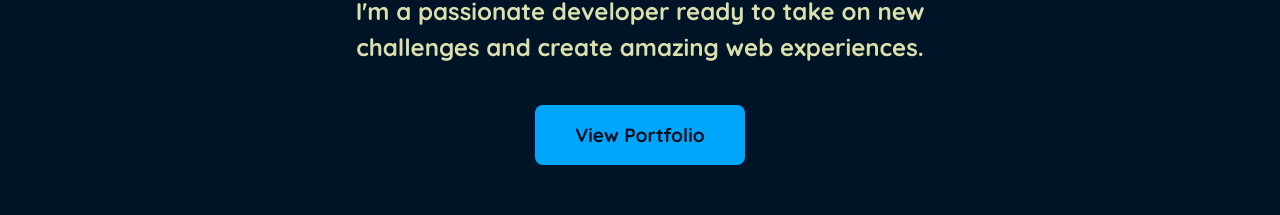
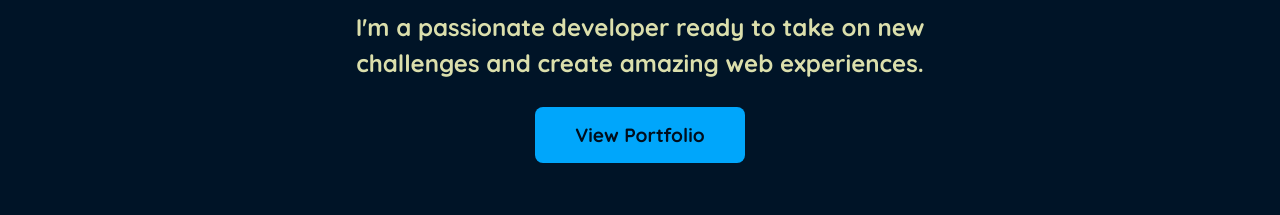
Before and after one commit to devv64/dev_portfolio, a React (Create React App) app: page / in a window 1280 px wide. Shown: the part 405-620 px from the top of the page. Built offline with nearby package versions, Linux system fonts and the light colour scheme; no server answers; the HTML template or start-up script is replaced by a standard one.

Commit message:
Fixed view portfolio button and cleaned up code

```diff
--- a/src/App.tsx
+++ b/src/App.tsx
@@ -6,12 +6,6 @@ import About from './components/About';
 import { Element } from 'react-scroll';
 
 const App: React.FC = () => {
-  const links = [
-    { title: 'Portfolio', url: '/portfolio' },
-    { title: 'About', url: '/about' },
-    { title: 'Contact', url: '/contact' },
-  ];
-
   const ref = useRef<HTMLDivElement>(null);
 
   return (
--- a/src/components/HomePage.tsx
+++ b/src/components/HomePage.tsx
@@ -1,4 +1,5 @@
 import React, { useRef, useEffect } from 'react';
+import { Link } from 'react-scroll';
 import './HomePage.css';
 
 interface HomePageProps {
@@ -6,7 +7,6 @@ interface HomePageProps {
 }
 
 const HomePage: React.FC<HomePageProps> = ({ portfolioRef }) => {
-  const buttonRef = useRef<HTMLButtonElement>(null);
   const titleRef = useRef<HTMLHeadingElement>(null);
   const name = 'Dev Patel.';
   const typingDelay = 250;
@@ -27,16 +27,16 @@ const HomePage: React.FC<HomePageProps> = ({ portfolioRef }) => {
     }
   };
 
+  const scrollToPortfolio = () => {
+    if (portfolioRef.current) {
+      const { top } = portfolioRef.current.getBoundingClientRect();
+      window.scrollTo({ top: window.pageYOffset + top, behavior: 'smooth' });
+    }
+  };
+
   useEffect(() => {
     type();
   }, []);
-
-  const scrollDown = () => {
-    window.scrollTo({
-      top: portfolioRef.current?.offsetTop,
-      behavior: 'smooth',
-    });
-  };
 
   return (
     <section className="homepage-section">
@@ -46,9 +46,9 @@ const HomePage: React.FC<HomePageProps> = ({ portfolioRef }) => {
           <p className="homepage-description">
             I'm a passionate developer ready to take on new challenges and create amazing web experiences.
           </p>
-          <button ref={buttonRef} className="homepage-button" onClick={scrollDown}>
+          <Link to="portfolio" smooth={true} duration={500} className="homepage-button" onClick={scrollToPortfolio}>
             View Portfolio
-          </button>
+          </Link>
         </div>
       </div>
     </section>
```
